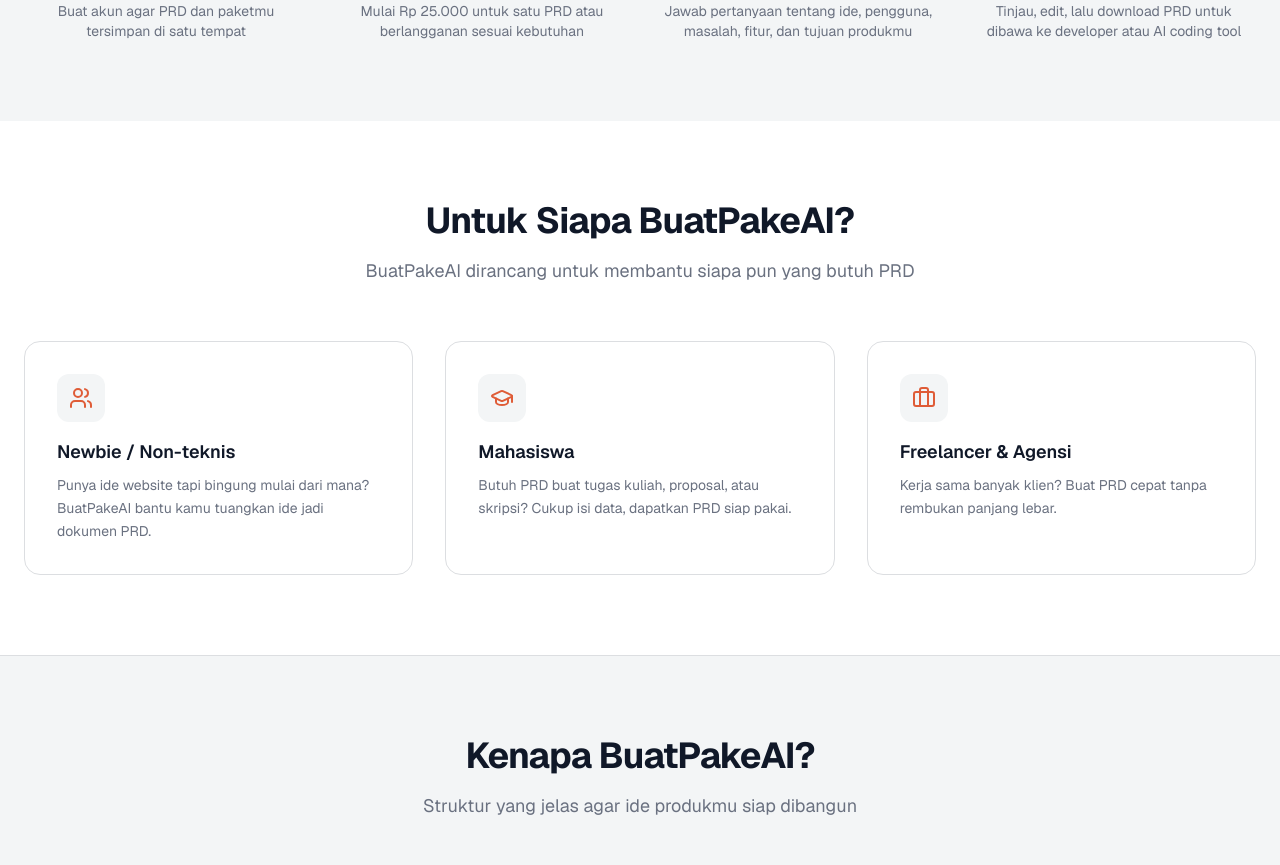
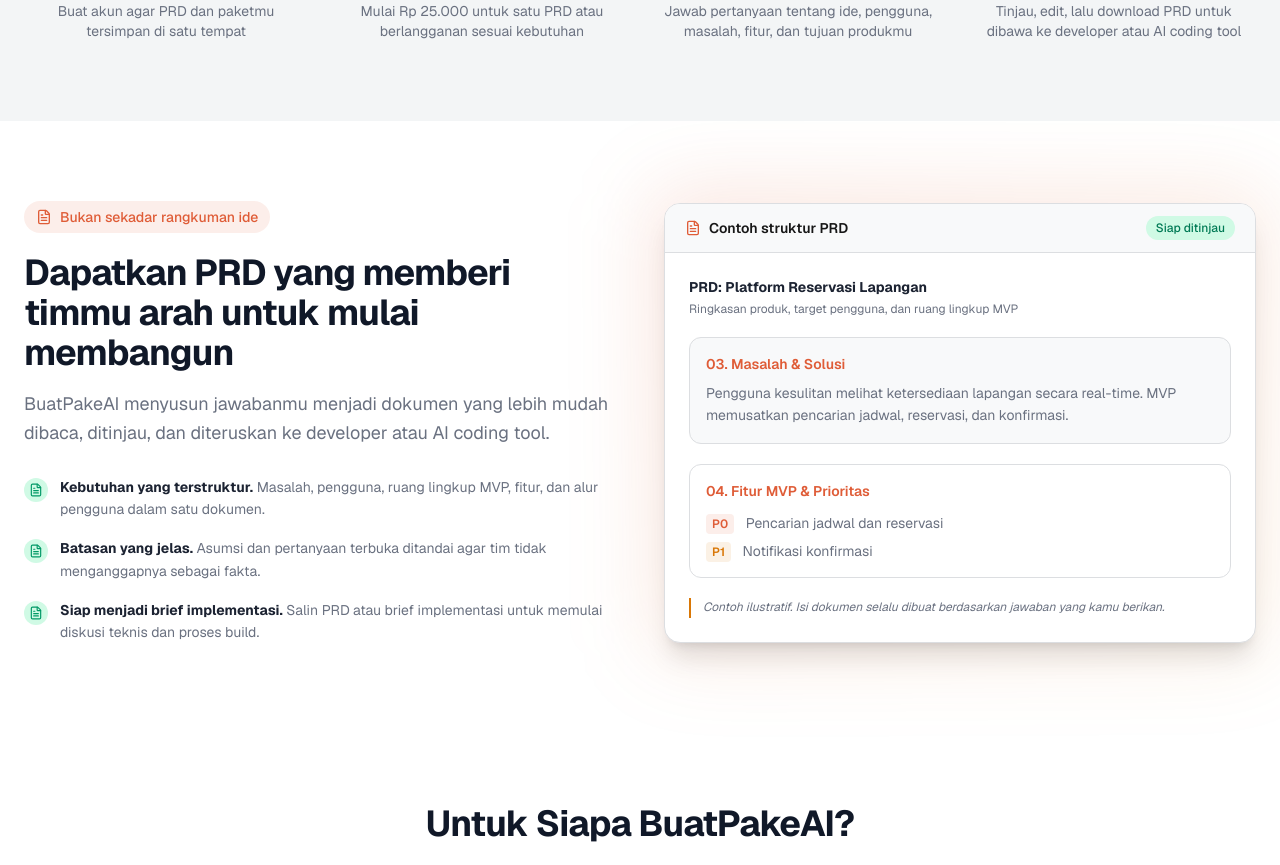
Before and after one commit to ziqri7/prdify, a Next.js app: page / in a window 1280 px wide. Shown: the part 1280-2145 px from the top of the page. Built offline with nearby package versions, Linux system fonts and the light colour scheme; no server answers.

Commit message:
feat: make PRD results ready for implementation

```diff
--- a/src/app/page.tsx
+++ b/src/app/page.tsx
@@ -213,6 +213,73 @@
         </div>
       </section>
 
+      {/* PRD Outcome Preview */}
+      <section className="mx-auto max-w-7xl px-4 py-20 sm:px-6">
+        <div className="grid items-center gap-12 lg:grid-cols-2">
+          <div>
+            <div className="inline-flex items-center gap-2 rounded-full bg-[#df5c37]/10 px-3 py-1.5 text-sm font-medium text-[#df5c37]">
+              <FileText className="h-4 w-4" />
+              Bukan sekadar rangkuman ide
+            </div>
+            <h2 className="mt-5 text-3xl font-bold tracking-tight text-gray-900 dark:text-white sm:text-4xl">
+              Dapatkan PRD yang memberi timmu arah untuk mulai membangun
+            </h2>
+            <p className="mt-4 text-lg leading-relaxed text-[#6a7180] dark:text-gray-400">
+              BuatPakeAI menyusun jawabanmu menjadi dokumen yang lebih mudah dibaca,
+              ditinjau, dan diteruskan ke developer atau AI coding tool.
+            </p>
+            <ul className="mt-7 space-y-4">
+              {[
+                ["Kebutuhan yang terstruktur", "Masalah, pengguna, ruang lingkup MVP, fitur, dan alur pengguna dalam satu dokumen."],
+                ["Batasan yang jelas", "Asumsi dan pertanyaan terbuka ditandai agar tim tidak menganggapnya sebagai fakta."],
+                ["Siap menjadi brief implementasi", "Salin PRD atau brief implementasi untuk memulai diskusi teknis dan proses build."],
+              ].map(([title, description]) => (
+                <li key={title} className="flex gap-3">
+                  <div className="mt-0.5 flex h-6 w-6 shrink-0 items-center justify-center rounded-full bg-emerald-100 text-emerald-600 dark:bg-emerald-500/15 dark:text-emerald-400">
+                    <FileText className="h-3.5 w-3.5" />
+                  </div>
+                  <p className="text-sm leading-relaxed text-[#6a7180] dark:text-gray-400">
+                    <strong className="text-[#1c2332] dark:text-white">{title}.</strong>{" "}
+                    {description}
+                  </p>
+                </li>
+              ))}
+            </ul>
+          </div>
+
+          <div className="relative">
+            <div className="absolute -inset-4 -z-10 rounded-[2rem] bg-gradient-to-br from-[#df5c37]/15 to-[#d97706]/10 blur-2xl" />
+            <div className="overflow-hidden rounded-2xl border border-[#dcdee1] bg-white shadow-xl dark:border-gray-700 dark:bg-[#2a3040]">
+              <div className="flex items-center justify-between border-b border-[#dcdee1] bg-[#f8f9fa] px-5 py-3 dark:border-gray-700 dark:bg-[#1c2332]">
+                <div className="flex items-center gap-2 text-sm font-semibold">
+                  <FileText className="h-4 w-4 text-[#df5c37]" />
+                  Contoh struktur PRD
+                </div>
+                <span className="rounded-full bg-emerald-100 px-2.5 py-1 text-xs font-medium text-emerald-700 dark:bg-emerald-500/15 dark:text-emerald-300">Siap ditinjau</span>
+              </div>
+              <div className="space-y-5 p-6 text-sm">
+                <div>
+                  <p className="font-bold text-[#1c2332] dark:text-white">PRD: Platform Reservasi Lapangan</p>
+                  <p className="mt-1 text-xs text-[#6a7180] dark:text-gray-400">Ringkasan produk, target pengguna, dan ruang lingkup MVP</p>
+                </div>
+                <div className="rounded-xl border border-[#dcdee1] bg-[#f8f9fa] p-4 dark:border-gray-700 dark:bg-[#1c2332]">
+                  <p className="font-semibold text-[#df5c37]">03. Masalah & Solusi</p>
+                  <p className="mt-2 leading-relaxed text-[#6a7180] dark:text-gray-400">Pengguna kesulitan melihat ketersediaan lapangan secara real-time. MVP memusatkan pencarian jadwal, reservasi, dan konfirmasi.</p>
+                </div>
+                <div className="rounded-xl border border-[#dcdee1] p-4 dark:border-gray-700">
+                  <p className="font-semibold text-[#df5c37]">04. Fitur MVP & Prioritas</p>
+                  <div className="mt-3 space-y-2 text-[#6a7180] dark:text-gray-400">
+                    <p><span className="mr-2 rounded bg-[#df5c37]/10 px-1.5 py-0.5 text-xs font-semibold text-[#df5c37]">P0</span> Pencarian jadwal dan reservasi</p>
+                    <p><span className="mr-2 rounded bg-[#d97706]/10 px-1.5 py-0.5 text-xs font-semibold text-[#d97706]">P1</span> Notifikasi konfirmasi</p>
+                  </div>
+                </div>
+                <p className="border-l-2 border-[#d97706] pl-3 text-xs italic leading-relaxed text-[#6a7180] dark:text-gray-400">Contoh ilustratif. Isi dokumen selalu dibuat berdasarkan jawaban yang kamu berikan.</p>
+              </div>
+            </div>
+          </div>
+        </div>
+      </section>
+
       {/* Target Audience */}
       <section className="mx-auto max-w-7xl px-4 py-20 sm:px-6">
         <div className="text-center mb-14">
--- a/src/app/preview/[id]/page.tsx
+++ b/src/app/preview/[id]/page.tsx
@@ -4,12 +4,11 @@
 import { usePRDStore } from "@/store/use-prd-store";
 import { Button } from "@/components/ui/button";
 import { Badge } from "@/components/ui/badge";
-import { Card, CardContent, CardHeader, CardTitle } from "@/components/ui/card";
+import { Card, CardContent } from "@/components/ui/card";
 import {
   Download,
   FileText,
   FileDown,
-  ExternalLink,
   ArrowLeft,
   Edit3,
   Copy,
@@ -17,6 +16,8 @@
   Lock,
   Eye,
   Loader2,
+  Rocket,
+  Sparkles,
 } from "lucide-react";
 import Link from "next/link";
 import { useState, useEffect } from "react";
@@ -36,6 +37,7 @@
   const params = useParams();
   const packageType = usePRDStore((s) => s.packageType);
   const [copied, setCopied] = useState(false);
+  const [buildBriefCopied, setBuildBriefCopied] = useState(false);
   const [docData, setDocData] = useState<PRDDocumentData | null>(null);
   const [loading, setLoading] = useState(true);
   const [error, setError] = useState<string | null>(null);
@@ -69,6 +71,13 @@
       setCopied(true);
       setTimeout(() => setCopied(false), 2000);
     }
+  };
+
+  const copyBuildBrief = () => {
+    if (!docData?.markdown_content) return;
+    navigator.clipboard.writeText(buildImplementationBrief(docData.title, docData.markdown_content));
+    setBuildBriefCopied(true);
+    setTimeout(() => setBuildBriefCopied(false), 2000);
   };
 
   const exportAsMarkdown = () => {
@@ -116,8 +125,9 @@
     }
   };
 
-  const currentPackageType: "basic" | "pro" =
-    (packageType as "basic" | "pro") || "basic";
+  // Always use persisted server data for feature access. Browser state may be
+  // stale, especially after a user returns to a Pro Tahunan document later.
+  const isProDocument = docData?.package_type === "pro";
 
   // Loading state
   if (loading) {
@@ -180,7 +190,7 @@
             </p>
           </div>
           <div className="flex items-center gap-2">
-            {docData.is_paid && currentPackageType === "pro" && (
+            {docData.is_paid && isProDocument && (
               <Link href={`/edit/${params.id}`}>
                 <Button variant="outline" size="sm" className="gap-2">
                   <Edit3 className="h-4 w-4" />
@@ -222,8 +232,8 @@
         </div>
 
         {/* Export options for Pro — only if paid */}
-        {docData.is_paid && currentPackageType === "pro" && (
-          <Card className="mb-8">
+        {docData.is_paid && isProDocument && (
+          <Card className="mb-8 border-violet-200 bg-violet-50/50 dark:border-violet-500/30 dark:bg-violet-500/5">
             <CardContent className="p-4">
               <div className="flex flex-wrap items-center gap-3">
                 <span className="text-sm font-medium text-gray-600 dark:text-gray-400">
@@ -236,22 +246,6 @@
                 <Button variant="secondary" size="sm" className="gap-2" onClick={() => exportAs("docx")}>
                   <FileDown className="h-4 w-4" />
                   DOCX
-                </Button>
-                <span className="text-xs text-gray-400 mx-2">|</span>
-                <span className="text-sm font-medium text-gray-600 dark:text-gray-400">
-                  Integrasi:
-                </span>
-                <Button variant="ghost" size="sm" className="gap-2">
-                  <ExternalLink className="h-4 w-4" />
-                  Trello
-                </Button>
-                <Button variant="ghost" size="sm" className="gap-2">
-                  <ExternalLink className="h-4 w-4" />
-                  Notion
-                </Button>
-                <Button variant="ghost" size="sm" className="gap-2">
-                  <ExternalLink className="h-4 w-4" />
-                  Google Docs
                 </Button>
               </div>
             </CardContent>
@@ -316,13 +310,59 @@
           </div>
         ) : (
           /* Paid: full content */
-          <Card>
+          <Card className="border-[#dcdee1] shadow-sm dark:border-gray-800">
             <CardContent className="p-6 sm:p-10">
+              <div className="mb-8 flex flex-col gap-3 border-b border-[#dcdee1] pb-6 dark:border-gray-700 sm:flex-row sm:items-center sm:justify-between">
+                <div>
+                  <p className="text-xs font-semibold uppercase tracking-wider text-[#df5c37]">
+                    Dokumen lengkap
+                  </p>
+                  <p className="mt-1 text-sm text-[#6a7180] dark:text-gray-400">
+                    Siap ditinjau bersama tim atau dibawa ke proses development.
+                  </p>
+                </div>
+                {isProDocument && (
+                  <Badge className="w-fit border-0 bg-violet-100 text-violet-800 dark:bg-violet-500/20 dark:text-violet-200">
+                    <Sparkles className="mr-1 h-3.5 w-3.5" />
+                    Dokumen Pro
+                  </Badge>
+                )}
+              </div>
               <article className="prose prose-gray dark:prose-invert max-w-none prose-headings:scroll-mt-20 prose-a:text-violet-600">
                 <ReactMarkdown remarkPlugins={[remarkGfm]}>
                   {docData.markdown_content}
                 </ReactMarkdown>
               </article>
+            </CardContent>
+          </Card>
+        )}
+
+        {docData.is_paid && (
+          <Card className="mt-6 overflow-hidden border-[#df5c37]/30 bg-gradient-to-br from-[#fffbeb] to-white dark:from-[#df5c37]/10 dark:to-[#1c2332]">
+            <CardContent className="p-6 sm:p-8">
+              <div className="flex flex-col gap-6 sm:flex-row sm:items-start sm:justify-between">
+                <div className="max-w-2xl">
+                  <div className="flex items-center gap-2 text-[#df5c37]">
+                    <Rocket className="h-5 w-5" />
+                    <p className="text-sm font-semibold">Langkah selanjutnya</p>
+                  </div>
+                  <h2 className="mt-2 text-xl font-bold">Ubah PRD ini menjadi produk</h2>
+                  <p className="mt-2 text-sm leading-relaxed text-[#6a7180] dark:text-gray-400">
+                    Salin brief implementasi yang sudah menyertakan PRD ini, lalu tempel ke
+                    Cursor, Claude Code, Lovable, atau kirimkan ke developer. AI coding tool
+                    akan mendapat konteks produk sebelum mulai membuat kode.
+                  </p>
+                </div>
+                <Button className="shrink-0 gap-2" onClick={copyBuildBrief}>
+                  {buildBriefCopied ? <Check className="h-4 w-4" /> : <Copy className="h-4 w-4" />}
+                  {buildBriefCopied ? "Brief tersalin" : "Salin brief implementasi"}
+                </Button>
+              </div>
+              <ol className="mt-6 grid gap-3 text-sm text-[#6a7180] dark:text-gray-400 sm:grid-cols-3">
+                <li className="rounded-lg border border-[#dcdee1] bg-white/70 p-3 dark:border-gray-700 dark:bg-[#1c2332]/60"><strong className="text-[#1c2332] dark:text-white">1. Salin brief</strong><br />Gunakan tombol di atas.</li>
+                <li className="rounded-lg border border-[#dcdee1] bg-white/70 p-3 dark:border-gray-700 dark:bg-[#1c2332]/60"><strong className="text-[#1c2332] dark:text-white">2. Tempel ke tool</strong><br />Pilih AI coding tool atau kirim ke developer.</li>
+                <li className="rounded-lg border border-[#dcdee1] bg-white/70 p-3 dark:border-gray-700 dark:bg-[#1c2332]/60"><strong className="text-[#1c2332] dark:text-white">3. Tinjau rencana</strong><br />Minta klarifikasi sebelum proses build dimulai.</li>
+              </ol>
             </CardContent>
           </Card>
         )}
@@ -336,7 +376,7 @@
             </Button>
           </Link>
           <div className="flex items-center gap-2">
-            {docData.is_paid && currentPackageType === "pro" && (
+            {docData.is_paid && isProDocument && (
               <Link href={`/edit/${params.id}`}>
                 <Button variant="outline" className="gap-2">
                   <Edit3 className="h-4 w-4" />
@@ -355,6 +395,19 @@
       </div>
     </div>
   );
+}
+
+function buildImplementationBrief(title: string, markdown: string): string {
+  return `Saya ingin membangun produk berdasarkan PRD berikut. Bertindaklah sebagai product engineer senior.
+
+1. Ringkas kebutuhan inti dan daftar pertanyaan yang benar-benar perlu dijawab sebelum mulai.
+2. Usulkan rencana MVP bertahap, termasuk urutan implementasi dan risiko teknis.
+3. Jangan mengarang detail yang tidak tertulis dalam PRD; tandai sebagai asumsi atau pertanyaan terbuka.
+4. Setelah saya menyetujui rencana, bantu implementasikan satu tahap demi satu tahap.
+
+# PRD: ${title}
+
+${markdown}`;
 }
 
 /**
```
